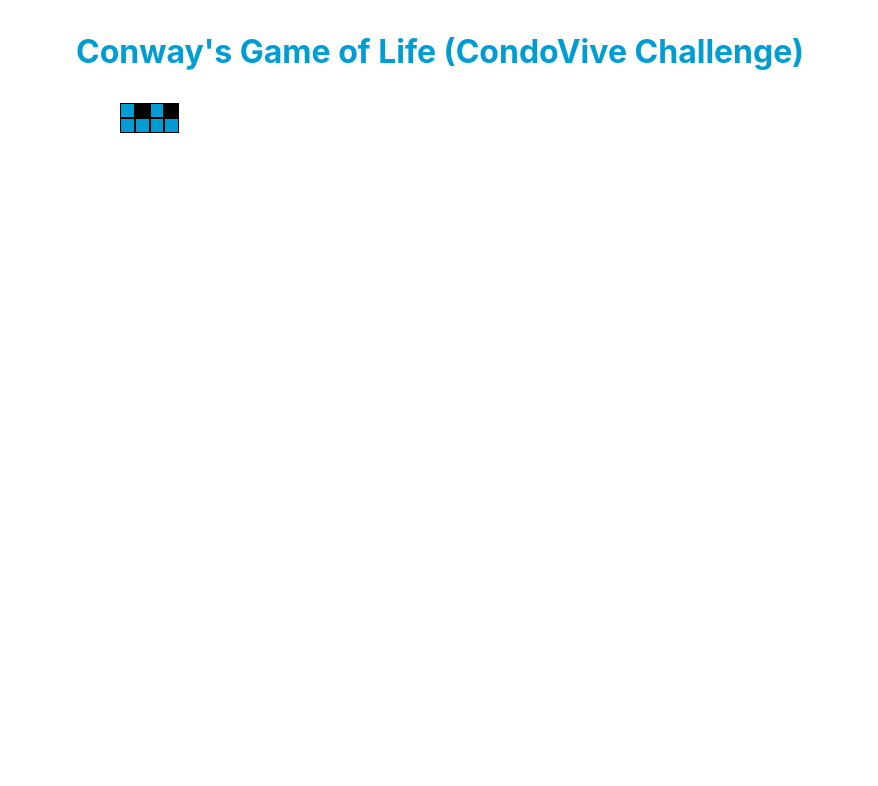
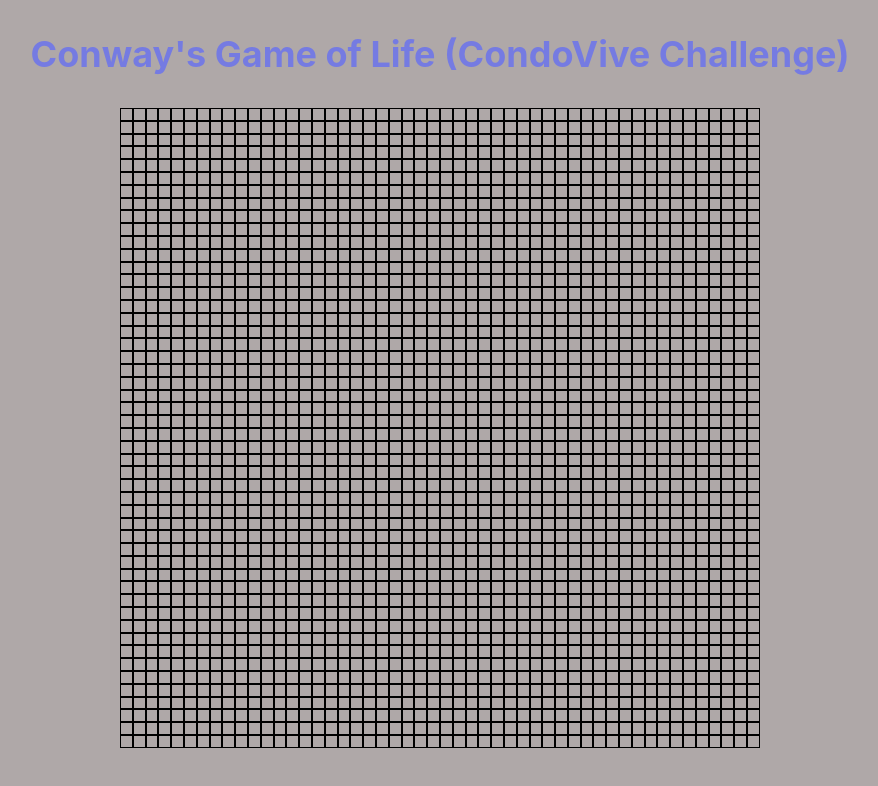
Before and after one commit to EdsonRosales/CondoVive-Challenge, a React (Create React App) app: page / in a window 1280 px wide. Shown: the top 786 px of the page, without its empty margins (200-1078 px from the left). Built offline with nearby package versions, Linux system fonts and the light colour scheme; the HTML template or start-up script is replaced by a standard one.

Commit message:
Global styles in css file

```diff
--- a/src/App.css
+++ b/src/App.css
@@ -1,38 +1,33 @@
-.App {
-  text-align: center;
+* {
+  margin: 0;
+  padding: 0;
+  box-sizing: border-box;
+  object-fit: contain;
+  transition: all 0.3s ease-in-out;
 }
 
-.App-logo {
-  height: 40vmin;
-  pointer-events: none;
+:root {
+  --pink: #e30451;
+  --black: #444;
+  --purple: #757BE2;
+  --green: #34fcd8;
+  --blue: #7dc1fe;
 }
 
-@media (prefers-reduced-motion: no-preference) {
-  .App-logo {
-    animation: App-logo-spin infinite 20s linear;
-  }
+body {
+  background: #afa8a8;
+  color: white;
+  font-size: 18px;
+  margin: 0;
+  text-align: center;
+  font-family: -apple-system, BlinkMacSystemFont, 'Segoe UI', 'Roboto',
+      'Oxygen', 'Ubuntu', 'Cantarell', 'Fira Sans', 'Droid Sans',
+      'Helvetica Neue', sans-serif;
+  -webkit-font-smoothing: antialiased;
+  -moz-osx-font-smoothing: grayscale;
 }
 
-.App-header {
-  background-color: #282c34;
-  min-height: 100vh;
-  display: flex;
-  flex-direction: column;
-  align-items: center;
-  justify-content: center;
-  font-size: calc(10px + 2vmin);
-  color: white;
+code {
+  font-family: source-code-pro, Menlo, Monaco, Consolas, 'Courier New',
+      monospace;
 }
-
-.App-link {
-  color: #61dafb;
-}
-
-@keyframes App-logo-spin {
-  from {
-    transform: rotate(0deg);
-  }
-  to {
-    transform: rotate(360deg);
-  }
-}
--- a/src/App.js
+++ b/src/App.js
@@ -1,4 +1,5 @@
 import MainView from "./views/MainView";
+import './App.css'
 
 function App() {
   return (
--- a/src/components/Cell.jsx
+++ b/src/components/Cell.jsx
@@ -1,5 +1,6 @@
 import React from 'react'
-import styled from 'styled-components'
+import styled, {css} from 'styled-components'
+import './../App.css'
 
 /**
  *
@@ -11,7 +12,10 @@ const StyledSpan = styled.span`
     height: 1.6vmin;
     display: block;
     border: 1px solid black;
-    background: ${({ alive }) => alive ? '#009DD4' : 'black'};
+    ${({ alive }) => alive ? css`
+        background: var(-dk--purple)
+        border-color: 'red'
+    ` : ""};
 `
 
 export default StyledSpan
--- a/src/components/Grid.jsx
+++ b/src/components/Grid.jsx
@@ -1,6 +1,7 @@
 import React from 'react'
 import Cell from './Cell'
 import styled from 'styled-components'
+import './../App.css'
 
 /**
  *
--- a/src/helpers/utils.js
+++ b/src/helpers/utils.js
@@ -5,10 +5,10 @@
  */
 export const gridConstructor = (size) => {
     const baseGrid = []
-    for (let row = 0; row < size; row+=1) {
+    for (let row = 0; row < size; row += 1) {
         baseGrid[row] = []
-        for (let column = 0; column < size; column+=1) {
-            baseGrid[row][column] = 0
+        for (let column = 0; column < size; column += 1) {
+            baseGrid[row][column] = 1
         }
     }
 
--- a/src/views/MainView.jsx
+++ b/src/views/MainView.jsx
@@ -1,4 +1,5 @@
 import React, { useEffect, useState } from 'react'
+import './../App.css'
 
 import Grid from '../components/Grid'
 import { gridConstructor } from '../helpers/utils';
@@ -7,7 +8,7 @@ import styled from 'styled-components'
 
 const Title = styled.h1`
     text-align: center;
-    color: #009DD4;
+    color: var(--purple);
     margin: 2rem;
 `
 
@@ -23,7 +24,7 @@ const MainView = () => {
             <Title>
                 Conway's Game of Life (CondoVive Challenge)
             </Title>
-            <Grid grid={[[1, 0, 1, 0], [1, 1, 1, 1]]} />
+            <Grid grid={grid} />
         </>
     )
 }
```
